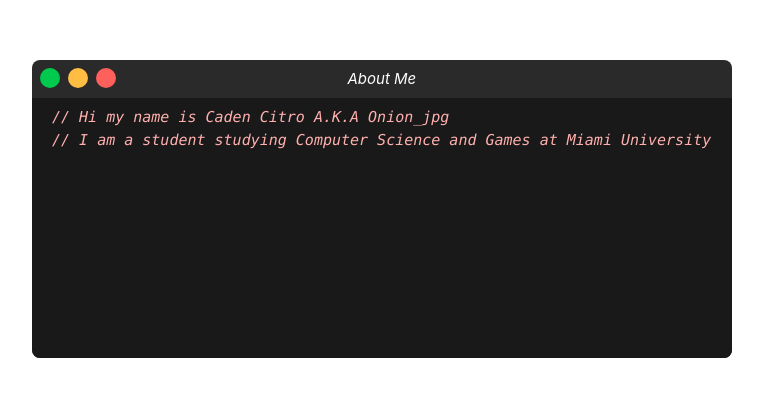
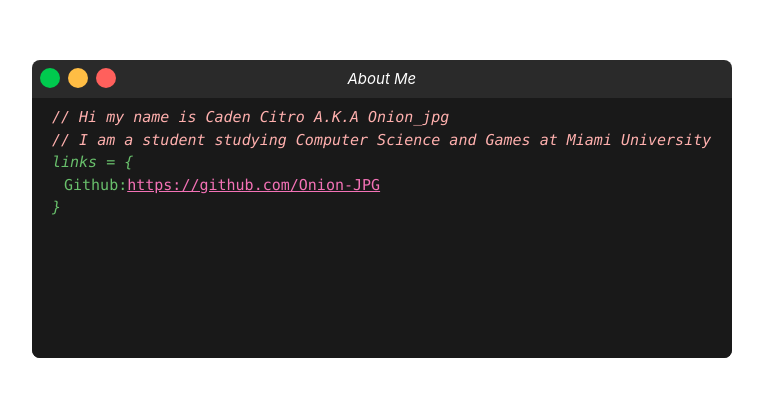
Before and after one commit to Onion-JPG/site-portfolio, a Vue app: page / in a window 1280 px wide. Shown: the part 147-544 px from the top of the page, without its empty margins (258-1021 px from the left). Built offline with nearby package versions, Linux system fonts and the light colour scheme.

Commit message:
added a link

```diff
--- a/src/components/about.vue
+++ b/src/components/about.vue
@@ -7,6 +7,10 @@
         return {
             aboutLine1: true,
             aboutLine2: false,
+            aboutLine3: false,
+            aboutLine4: false,
+            aboutLine5: false,
+            aboutLine6: false,
             displayAbout: true,
         };
     },
@@ -41,12 +45,43 @@
                     printableText="// Hi my name is Caden Citro A.K.A Onion_jpg"
                 ></colorText>
             </div>
+
             <div class="text-[#FFB0AE] italic pl-3 flex flex-wrap">
                 <colorText
                     :printSpeed="20"
                     :printStatus="aboutLine2"
+                    @printDone="aboutLine3 = true"
+                    printableText="// I am a student studying Computer Science and Games at Miami University"
+                ></colorText>
+            </div>
 
-                    printableText="// I am a student studying Computer Science and Games at Miami University"
+            <div class="text-[#69C06C] italic pl-3 flex flex-wrap">
+                <colorText
+                    :printSpeed="20"
+                    :printStatus="aboutLine3"
+                    @printDone="aboutLine4 = true"
+                    printableText="links = {"
+                ></colorText>
+            </div>
+
+            <div class="text-[#69C06C] flex flex-row" style="padding-left:1.5rem">
+                <colorText
+                    :printSpeed="50"
+                    :printStatus="aboutLine4"
+                    @printDone="aboutLine5 = true"
+                    printableText="Github:"
+                ></colorText>
+                <a v-if="aboutLine3" class="text-pink-400 underline"
+                    href="https://github.com/Onion-JPG"
+                    target="_blank"
+                    >https://github.com/Onion-JPG</a>
+            </div>
+
+            <div class="text-[#69C06C] italic pl-3 flex flex-wrap">
+                <colorText
+                    :printSpeed="20"
+                    :printStatus="aboutLine5"
+                    printableText="}"
                 ></colorText>
             </div>
         </div>
```
